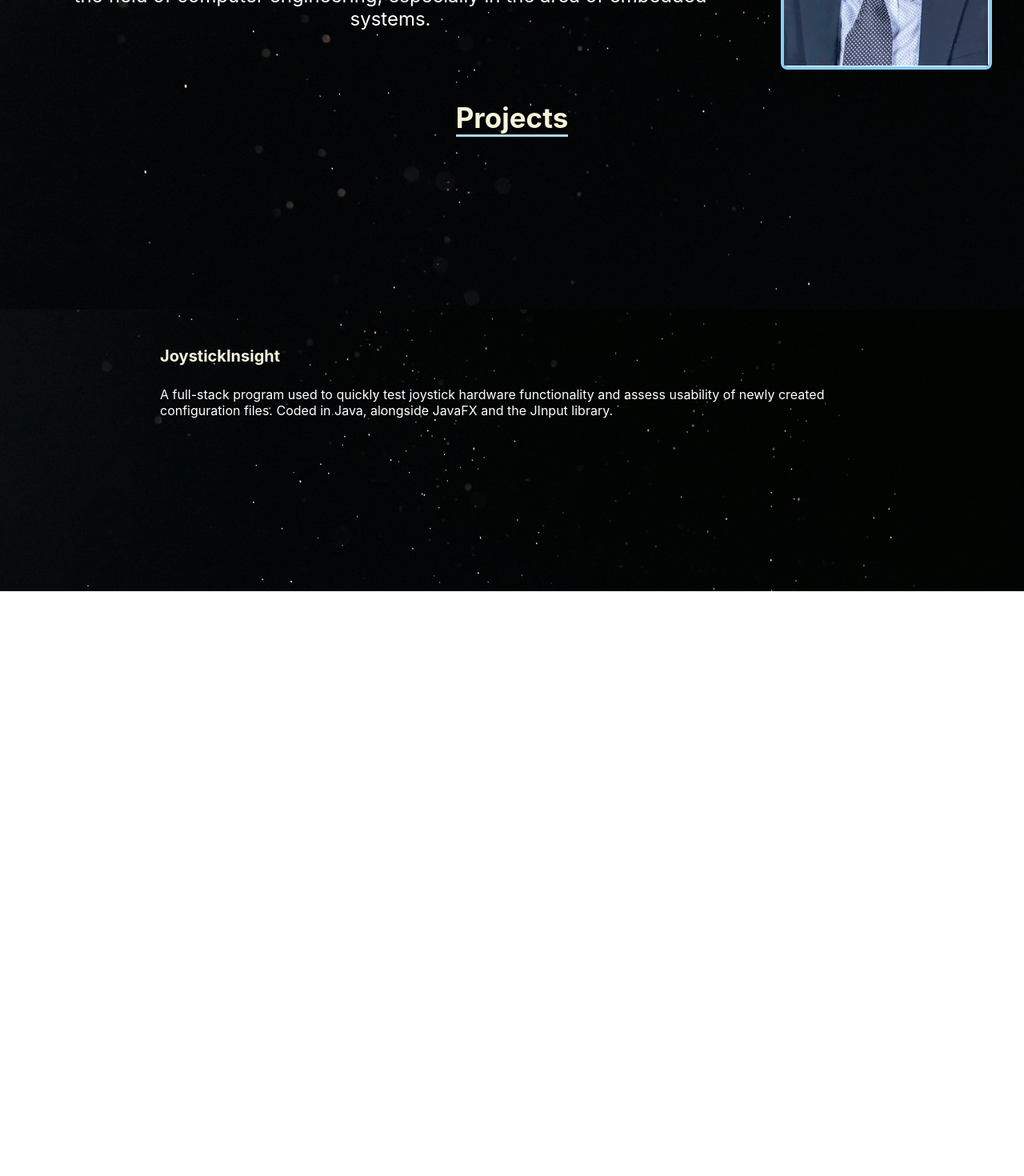
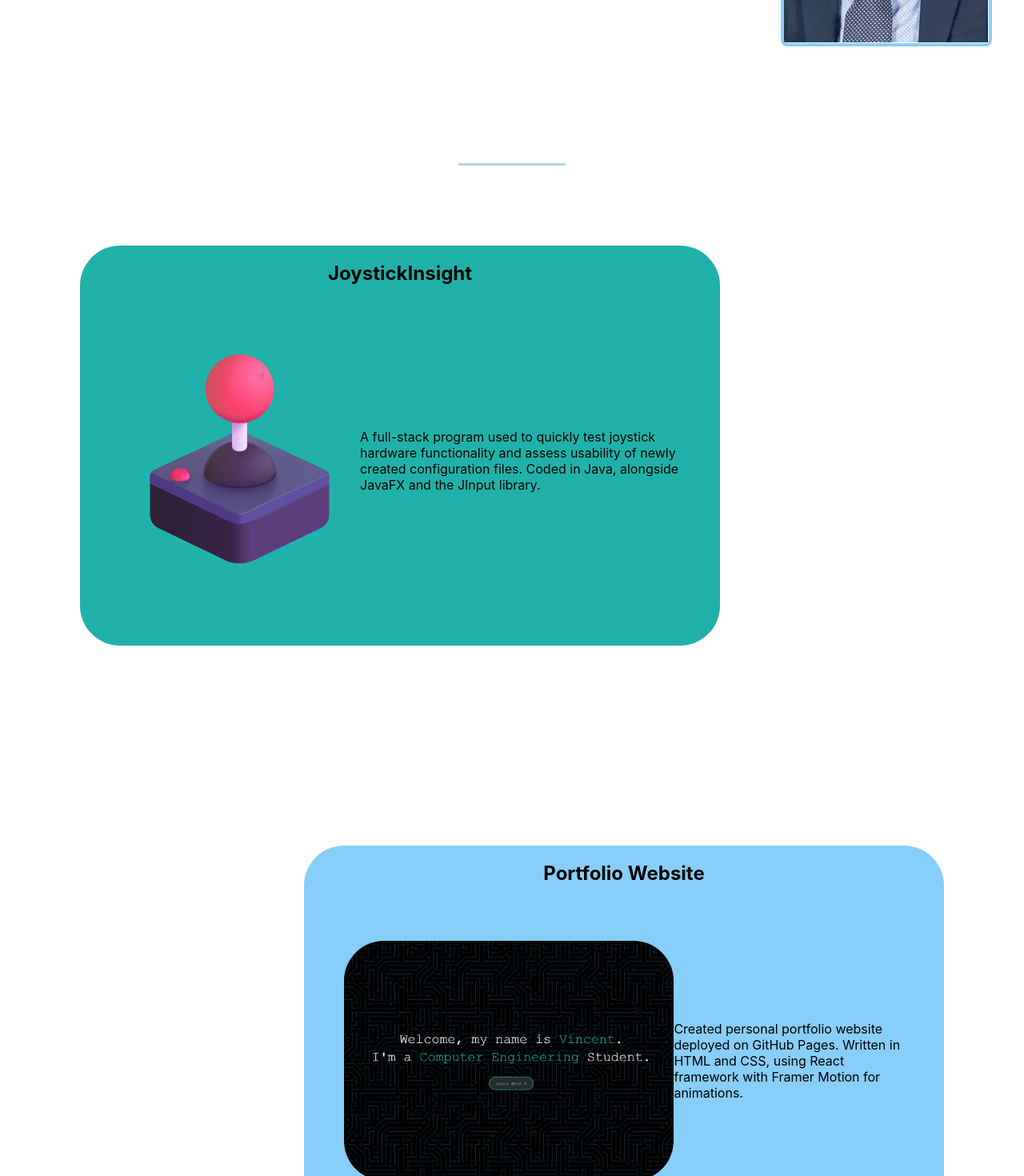
Before and after one commit to vincent-truong04/vincent-truong04.github.io, a React (Create React App) app: page / in a window 1280 px wide. Shown: the part 1320-2790 px from the top of the page at 80% size. Before the commit the page ends 2059 px from the top, so only its background shows below. Built offline with nearby package versions, Linux system fonts and the light colour scheme.

Commit message:
Added Projects 1 and 2 to project section

```diff
--- a/src/components/About.js
+++ b/src/components/About.js
@@ -5,9 +5,11 @@ import headshot from '../images/Headshot.png';
 function About(){
     return(
         <section id="about" class="about-section">
-            <h2>About Me</h2>
+            <div class="about-header">
+                <h>About Me</h>
+            </div>
             <div class="aboutContent-container">
-                <p class="paragraph">
+                <p>
                   Hello! My name is Vincent Truong, and I am a junior at Christopher Newport University pursuing a degree in Computer Engineering with a minor in Leadership.
                   My academic journey combines technical expertise with strong leadership skills, preparing me to tackle complex challenges in engineering and technology.
                   Outside of the classroom, I am an active member of Pi Kappa Alpha and a captain of men's varsity tennis, both of which have honed my teamwork,
--- a/src/components/Hero.js
+++ b/src/components/Hero.js
@@ -13,7 +13,7 @@ function Hero() {
                 I'm a <span class="major">Computer Engineering</span> Student.
             </motion.p2>
 
-            <motion.a initial={{ y: "200%", opacity: 0 }}  animate={{ y: [0, -8 , 0], opacity: 1 }} transition={{ y:{ duration: 1, repeat: Infinity, repeatType: "loop", ease: "easeInOut"}, opacity: {duration: 0.5, ease: "easeOut"},}} href="#about" class="animated-button">
+            <motion.a initial={{ y: "500%", opacity: 0 }}  animate={{ y: [0, -8 , 0], opacity: 1 }} transition={{ y:{ duration: 1, repeat: Infinity, repeatType: "loop", ease: "easeInOut"}, opacity: {duration: 3, ease: "easeOut"},}} href="#about" class="animated-button">
                 <span>Learn More ⬇</span>
                 <span></span>
             </motion.a>
--- a/src/components/Projects.js
+++ b/src/components/Projects.js
@@ -1,23 +1,35 @@
 import React from 'react';
 import '../styling/Projects.css';
-import JoystickInsight from '../images/Joystick_tester.jpeg';
+import JoystickIcon from '../images/Joystick_Icon.png';
+import PorfolioPic from '../images/Portfolio.png';
 
 function Projects(){
     return(
         <section classname="project-section" id="projects">
-            <div class="header">
-             <h3>Projects</h3>
+            <div class="project-header">
+                <h>Projects</h>
             </div>
-            <div class="project1">
-                <div class="description1">
-                    <h4>JoystickInsight</h4>
-                    <p>
-                        A full-stack program used to quickly test joystick hardware functionality and assess usability of newly created configuration files.
-                        Coded in Java, alongside JavaFX and the JInput library.
-                    </p>
+            <div className="allProjects">
+                <div class="project1">
+                    <h1>JoystickInsight</h1>
+                    <div class="information1">
+                        <img src= {JoystickIcon} alt="JoystickIcon" />
+                        <p>
+                            A full-stack program used to quickly test joystick hardware functionality and assess usability of newly created configuration files.
+                            Coded in Java, alongside JavaFX and the JInput library.
+                        </p>
+                    </div>
                 </div>
 
-
+                <div class="project2">
+                    <h1>Portfolio Website</h1>
+                    <div class="information2">
+                        <img src= {PorfolioPic} alt="PorfolioPic" />
+                        <p>
+                            Created personal portfolio website deployed on GitHub Pages. Written in HTML and CSS, using React framework with Framer Motion for animations.
+                        </p>
+                 </div>
+                </div>
             </div>
         </section>
     );
--- a/src/styling/About.css
+++ b/src/styling/About.css
@@ -4,7 +4,7 @@
     text-align: center;
 }
 
-.about-section h2 {
+.about-header h{
     display:inline-block;
     color:white;
     border-bottom: 3px solid rgb(173, 216, 230);
@@ -18,7 +18,7 @@
     align-items: center;
 }
 
-.paragraph {
+.aboutContent-container p{
     font-size:1.5rem;
     max-width:70%;
     color:white;
--- a/src/styling/App.css
+++ b/src/styling/App.css
@@ -1,16 +1,3 @@
-body {
-  margin: 0;
-  padding: 0;
-  height: 100%;
-  background-image: url('../images/stars.jpg'); /* Replace with your background image path */
-  background-size: cover;
-  background-repeat: no-repeat;
-  background-position: center;
-  color: white;
-  background-attachment: fixed
-}
-
-
 
 .app-section {
   position: relative;
--- a/src/styling/Hero.css
+++ b/src/styling/Hero.css
@@ -17,12 +17,11 @@
     color:lightseagreen;
 }
 
-p1 {
+.hero-section p1 {
     margin-bottom: 10px;
-
 }
 
-p2 {
+.hero-section p2{
     margin-bottom: 50px;
 }
 
@@ -73,7 +72,7 @@ a{
   }
 
   .animated-button:hover span:last-child {
-    width: 150px;
-    height: 150px;
+    width: 165px;
+    height: 165px;
     opacity: 1;
   }
--- a/src/styling/Projects.css
+++ b/src/styling/Projects.css
@@ -1,29 +1,68 @@
-.project-section{
+.project-section {
     z-index:0;
 }
 
-.header{
+.project-header {
     text-align:center;
 }
 
-h3 {
+.project-header h{
     display:inline-block;
-    color:beige;
+    color:white;
     border-bottom: 3px solid lightblue;
     font-size: 35px;
+    margin-top: 100px;
 }
 
-.project1{
-    display:flex;
-    justify-content: flex-start;
-    align-items: center;
-    margin: 200px;
-    gap: 100px;
+.allProjects {
+    display: flex;
+    flex-direction: column;
+    gap: 250px;
+    margin: 100px;
 }
 
+.project1 {
+    display: flex;
+    flex-direction: column;
+    align-items: center;
+    background-color: lightseagreen;
+    border-radius: 50px;
+    width: 800px;
+    height: 500px;
+    color: rgb(0, 0, 0);
+}
 
+.information1 {
+    position: relative;
+    display: flex;
+    align-items: center;
+    margin: 50px;
+}
 
-h4 {
-    font-size: 20px;
-    color:beige;
+.information1 img {
+    height: 300px;
 }
+
+.project2 {
+    display: flex;
+    flex-direction: column;
+    align-items: center;
+    background-color: lightskyblue;
+    border-radius: 50px;
+    width: 800px;
+    height: 500px;
+    margin-left: auto;
+    color: black;
+}
+
+.information2 {
+    position: relative;
+    display: flex;
+    align-items: center;
+    margin: 50px;
+}
+
+.information2 img {
+    height: 300px;
+    border-radius: 50px;
+}
```
Also changed, not shown: src/images/Joystick_Icon.png (added), src/images/Portfolio.png (added).
